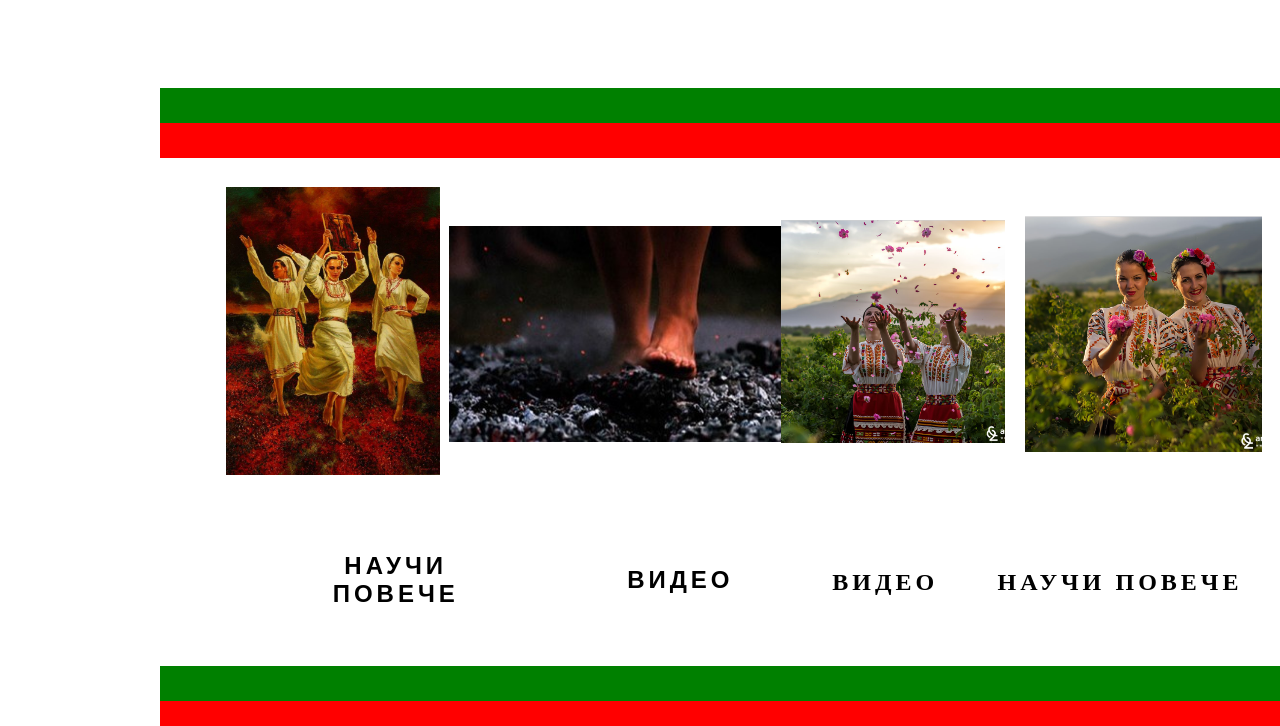
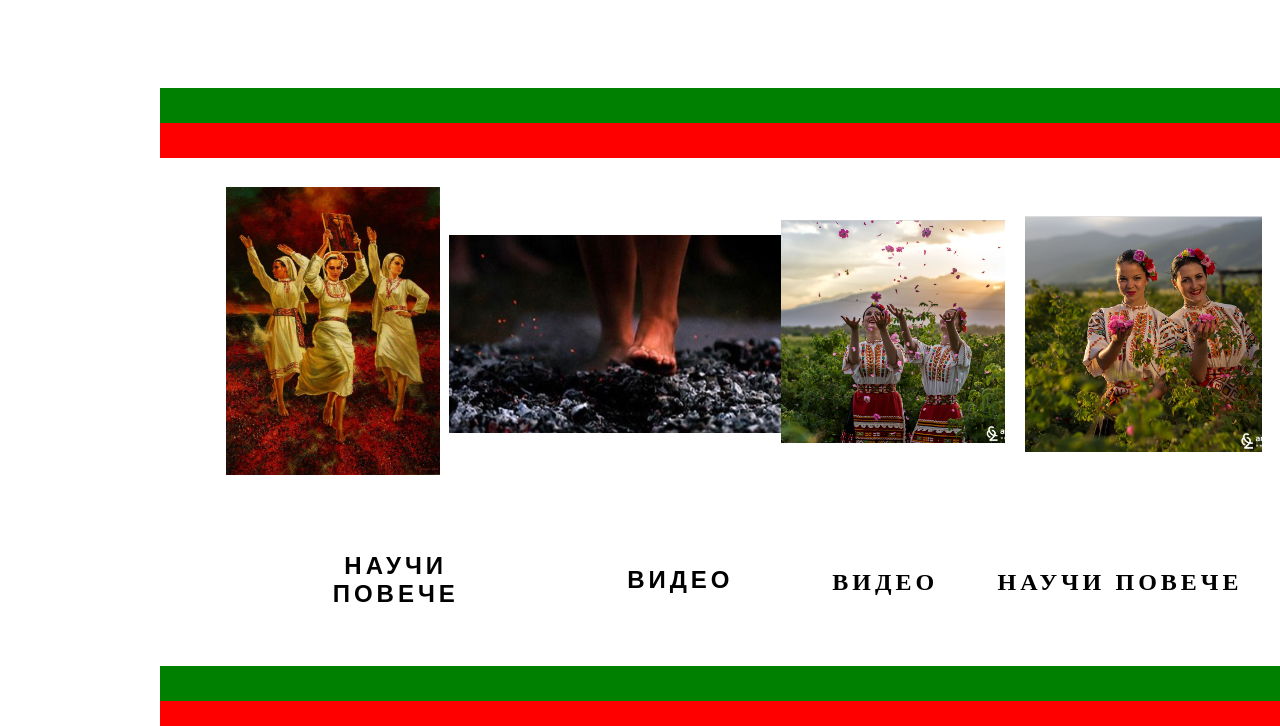
Before and after one commit to SHHristov19/Bulgaria, a plain HTML site: page Bulgariantraditions/Тraditions.html in a window 1280 px wide. Shown: the part 2974-3700 px from the top of the page. Drawn offline with nearby package versions, Linux system fonts and the light colour scheme.

Commit message:
Upgrade styleTradition.css

```diff
--- a/Bulgariantraditions/styleTradition.css
+++ b/Bulgariantraditions/styleTradition.css
@@ -256,7 +256,7 @@
   margin-left: 20%;
 }
 .img-2{
-    width: 185%;
+    width: 170%;
     height: 20%;
     display: flex;
 
```
